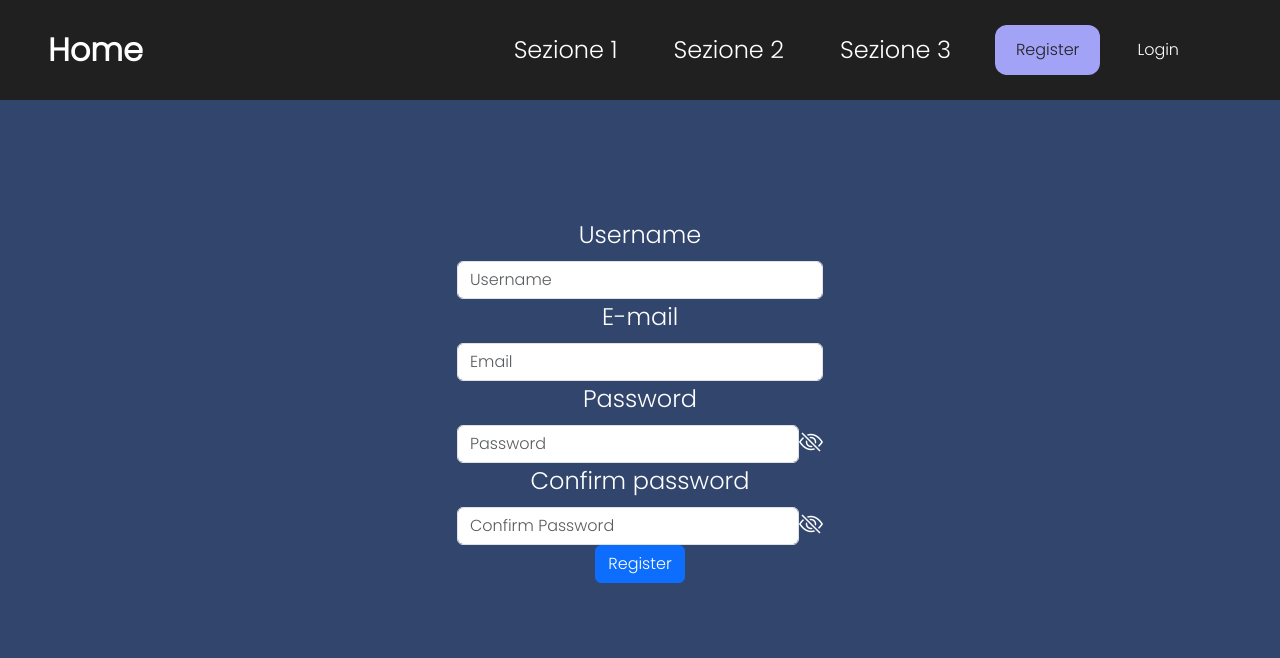
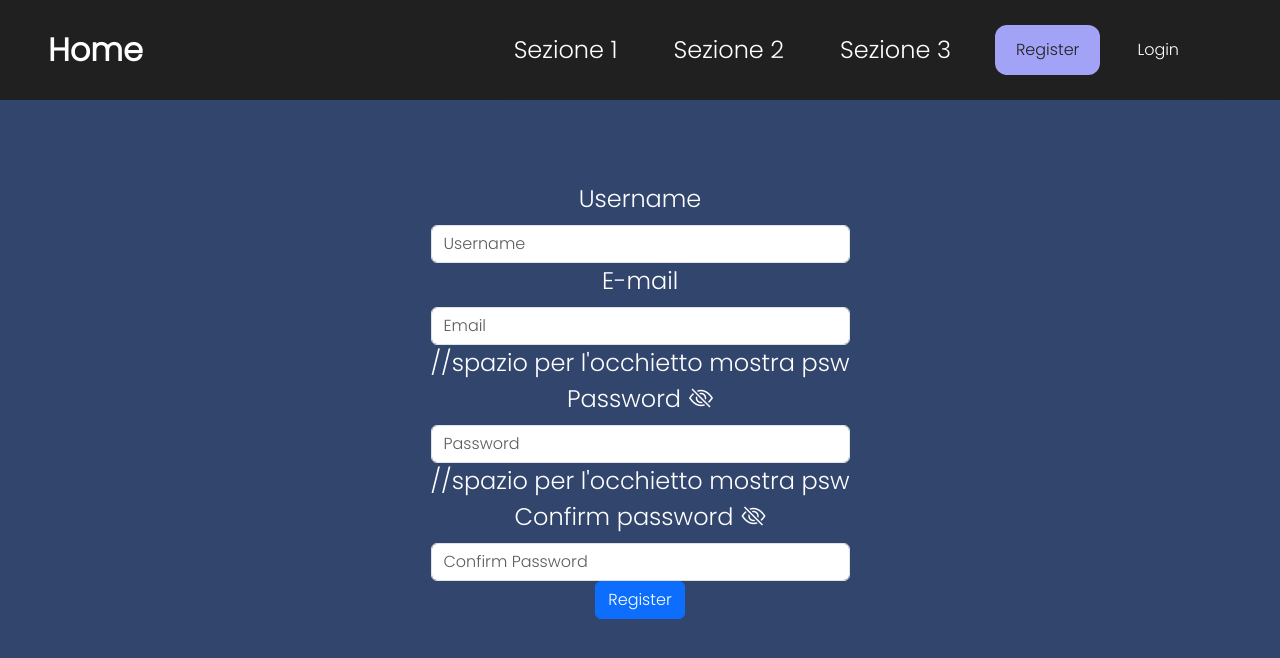
Before and after one commit to JarielGFox/new-account-manager, a React (Vite) app: page /register in a window 1280 px wide. Shown: the top 658 px of the page. Built offline with nearby package versions, Linux system fonts and the light colour scheme.

Commit message:
tweaks for showPassword icon and login control (just the start)

```diff
--- a/src/components/Dashboard.tsx
+++ b/src/components/Dashboard.tsx
@@ -3,7 +3,6 @@ import { useUser } from '../context/UserContext';
 
 const Dashboard: React.FC = () => {
     const { username } = useUser();
-    console.log("Username utente:", { username });
 
     return (
         <>
--- a/src/components/Register.tsx
+++ b/src/components/Register.tsx
@@ -89,8 +89,13 @@ const Register: React.FC = () => {
                     onChange={handleChange}
                     value={formData.email}
                 />
-                    <label htmlFor="password" className="form-label">Password</label>
-                <div className="d-flex">
+
+                //spazio per l'occhietto mostra psw
+                <div>
+                    <label htmlFor="password" className="form-label me-2">Password</label>
+                    <i className={showPassword ? "bi bi-eye" : "bi bi-eye-slash"} onClick={handleShowPassword} role="button" title="Mostra password"></i>
+                </div>
+
                 <input type={showPassword ? "text" : "password"}
                     name="password"
                     id="password"
@@ -98,13 +103,14 @@ const Register: React.FC = () => {
                     className="form-control"
                     onChange={handleChange}
                     value={formData.password}
+                />
 
-                    />
-                    <i className={showPassword ? "bi bi-eye" : "bi bi-eye-slash"} onClick={handleShowPassword}></i>
+                //spazio per l'occhietto mostra psw
+                <div>
+                    <label htmlFor="password_confirmation" className="form-label me-2">Confirm password</label>
+                    <i className={showPassword ? "bi bi-eye" : "bi bi-eye-slash"} onClick={handleShowPassword} role="button" title="Mostra password"></i>
                 </div>
 
-                <label htmlFor="password_confirmation" className="form-label">Confirm password</label>
-                <div className="d-flex">
                 <input type={showPassword ? "text" : "password"}
                     name="password_confirmation"
                     id="password_confirmation"
@@ -113,9 +119,6 @@ const Register: React.FC = () => {
                     onChange={handleChange}
                     value={formData.password_confirmation}
                 />
-                    <i className={showPassword ? "bi bi-eye" : "bi bi-eye-slash"} onClick={handleShowPassword}></i>
-                </div>
-
 
                 <button className="btn btn-primary" type="submit">Register</button>
             </form>
--- a/src/views/Home.tsx
+++ b/src/views/Home.tsx
@@ -7,7 +7,7 @@ const Home: React.FC = () => {
                 Welcome to the Digital Clochard!
             </p>
 
-            <img src={digitalclochard} alt="Digital Clochard" className="logo" />
+            <img src={digitalclochard} alt="Digital Clochard" className="logo rounded-1"/>
 
             <p>
                 Registrati ed inizia il tuo viaggio nella digital homelessness.
--- a/src/views/Main.tsx
+++ b/src/views/Main.tsx
@@ -1,11 +1,14 @@
 import React from "react";
 import Dashboard from "../components/Dashboard";
+import { useUser } from '../context/UserContext';
 
 const Main: React.FC = () => {
 
+    const { username } = useUser();
+
      return (
         <div className="dashboard">
-            <Dashboard  />
+            {username ? <Dashboard   /> : "Accedi a stocazzo!"}
         </div>
     );
 }
```
Also changed, not shown: 1 other file (tests, documents, lock files or other folders). Lines whose indentation alone changed are shown as unchanged.
